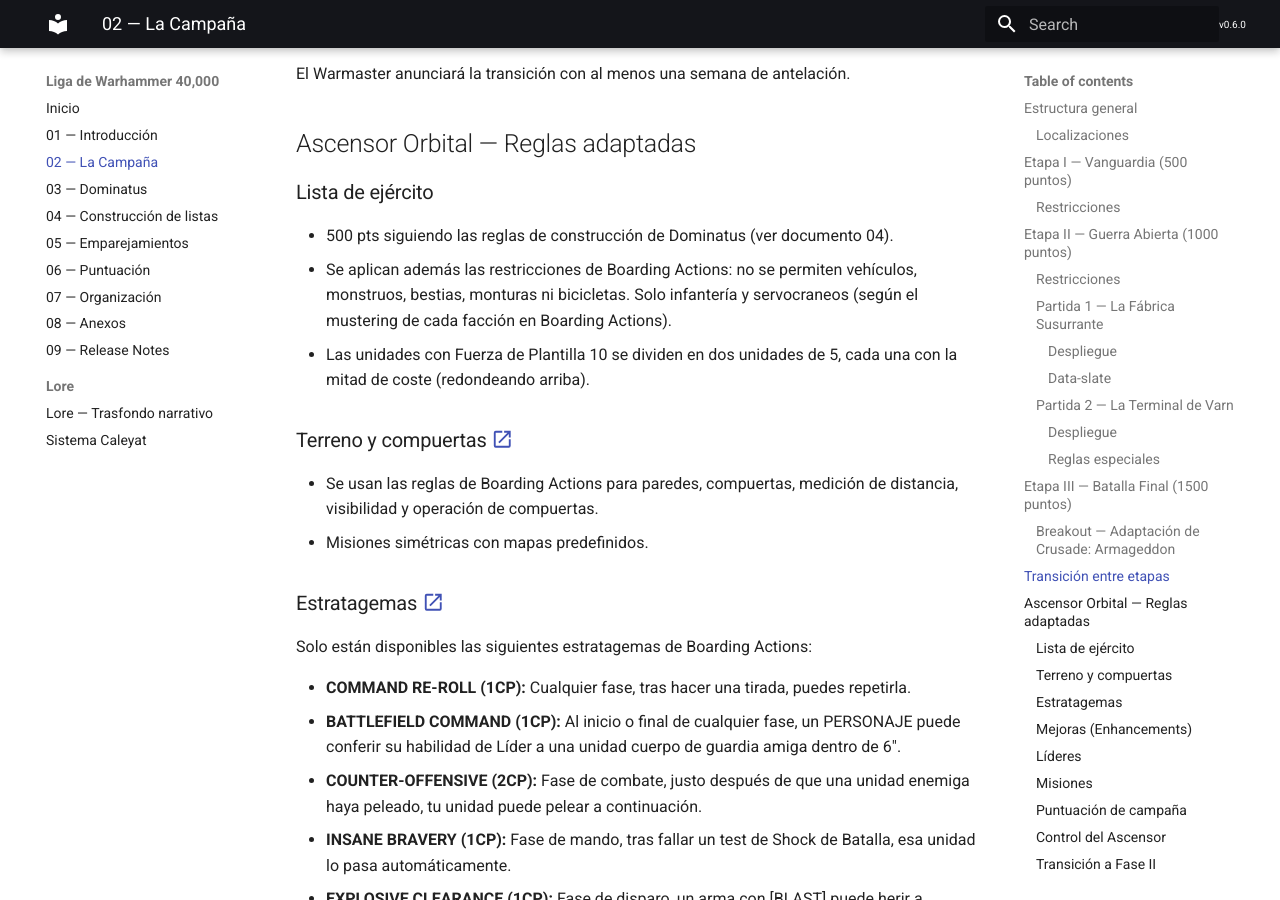
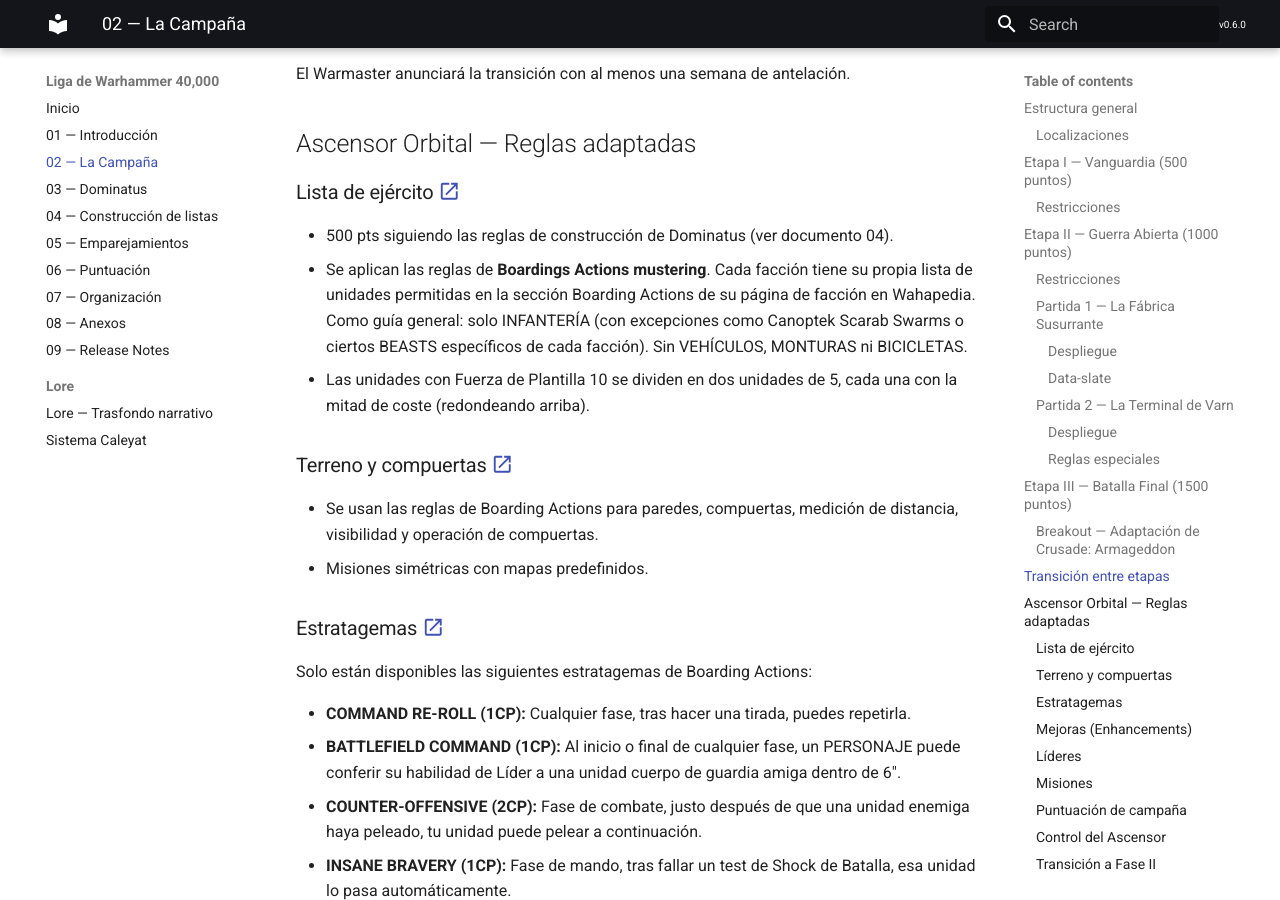
Before and after one commit to gonzalo-radio/liga-armagedon, an MkDocs documentation site: the page built from docs/02-campaña.md, in a window 1280 px wide and 900 px high, scrolled down 3546 px. Built offline with MkDocs 1.6.1 and Material for MkDocs 9.7.7, drawn with Linux system fonts in a browser that asks for light colours.

Commit message:
docs: enlace a mustering de Boarding Actions por facción

```diff
--- a/docs/02-campaña.md
+++ b/docs/02-campaña.md
@@ -103,10 +103,10 @@ El Warmaster anunciará la transición con al menos una semana de antelación.
 
 ## Ascensor Orbital — Reglas adaptadas
 
-### Lista de ejército
+### Lista de ejército [:material-open-in-new:](https://wahapedia.ru/wh40k10ed/the-rules/boarding-action-rules/#Mustering-your-Boarding-Patrol)
 
 - 500 pts siguiendo las reglas de construcción de Dominatus (ver documento 04).
-- Se aplican además las restricciones de Boarding Actions: no se permiten vehículos, monstruos, bestias, monturas ni bicicletas. Solo infantería y servocraneos (según el mustering de cada facción en Boarding Actions).
+- Se aplican las reglas de **Boardings Actions mustering**. Cada facción tiene su propia lista de unidades permitidas en la sección Boarding Actions de su página de facción en Wahapedia. Como guía general: solo INFANTERÍA (con excepciones como Canoptek Scarab Swarms o ciertos BEASTS específicos de cada facción). Sin VEHÍCULOS, MONTURAS ni BICICLETAS.
 - Las unidades con Fuerza de Plantilla 10 se dividen en dos unidades de 5, cada una con la mitad de coste (redondeando arriba).
 
 ### Terreno y compuertas [:material-open-in-new:](https://wahapedia.ru/wh40k10ed/the-rules/boarding-action-rules/#Boarding-Actions-Battlefields)
```
Also changed, not shown: warmaster/misiones.md (+1 -1 lines).
